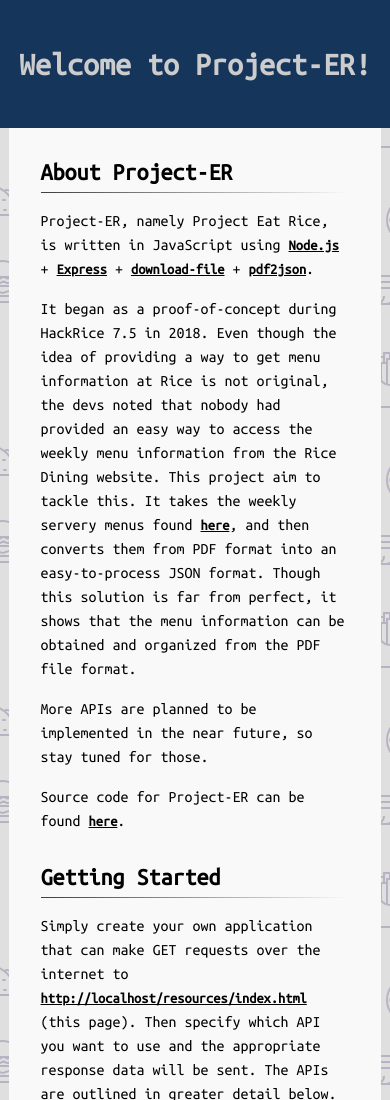
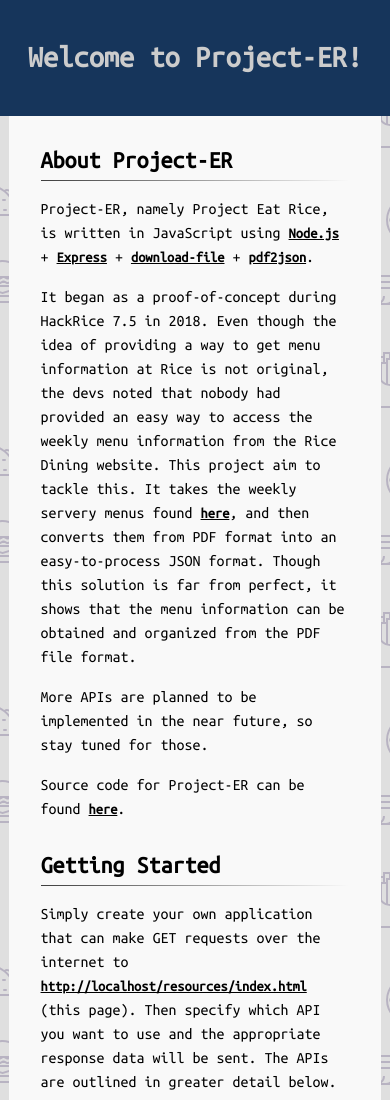
Before and after one commit to tacowhisperer/projectER, a website: page resources/index.html in a window 390 px wide. Shown: the top 1100 px of the page. Drawn offline with Linux system fonts and the light colour scheme; files that its build step writes are made by us from their sources; no server answers; files whose address does not match are found by name.

Commit message:
Size adjustment for Apple mobile and mobile devices.

```diff
--- a/resources/index.css
+++ b/resources/index.css
@@ -40,8 +40,8 @@
 h1 {
 	background-color: #16355b;
 	color: #ccc;
-	font-size: 2em;
-	line-height: 4em;
+	font-size: 1.9em;
+	line-height: 3.8em;
 	margin: 0;
 	text-align: center;
 	white-space: nowrap;
--- a/resources/index.html
+++ b/resources/index.html
@@ -14,6 +14,12 @@
 
 	<!-- Mobile website support -->
 	<meta name="viewport" content="width=device-width, height=device-height, initial-scale=1, user-scalable=no"/>
+
+	<!-- Theming support for Chrome and Opera -->
+	<meta name="theme-color" content="#16355b"/>
+
+	<!-- Status bar appearance support for Apple devices -->
+	<meta name="apple-mobile-web-app-status-bar-style" content="black-translucent"/>
 
 	<!-- Page CSS -->
 	<link href="resources/index.css" rel="stylesheet"/>
```
